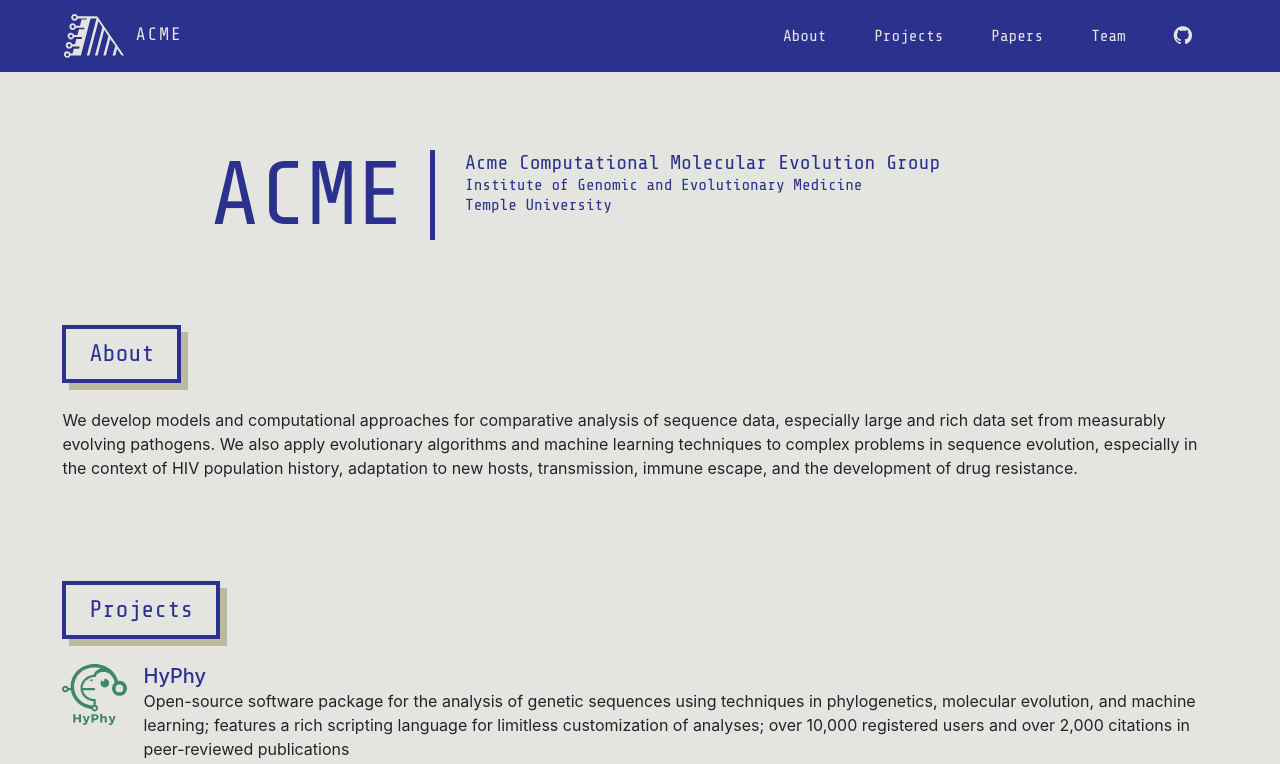
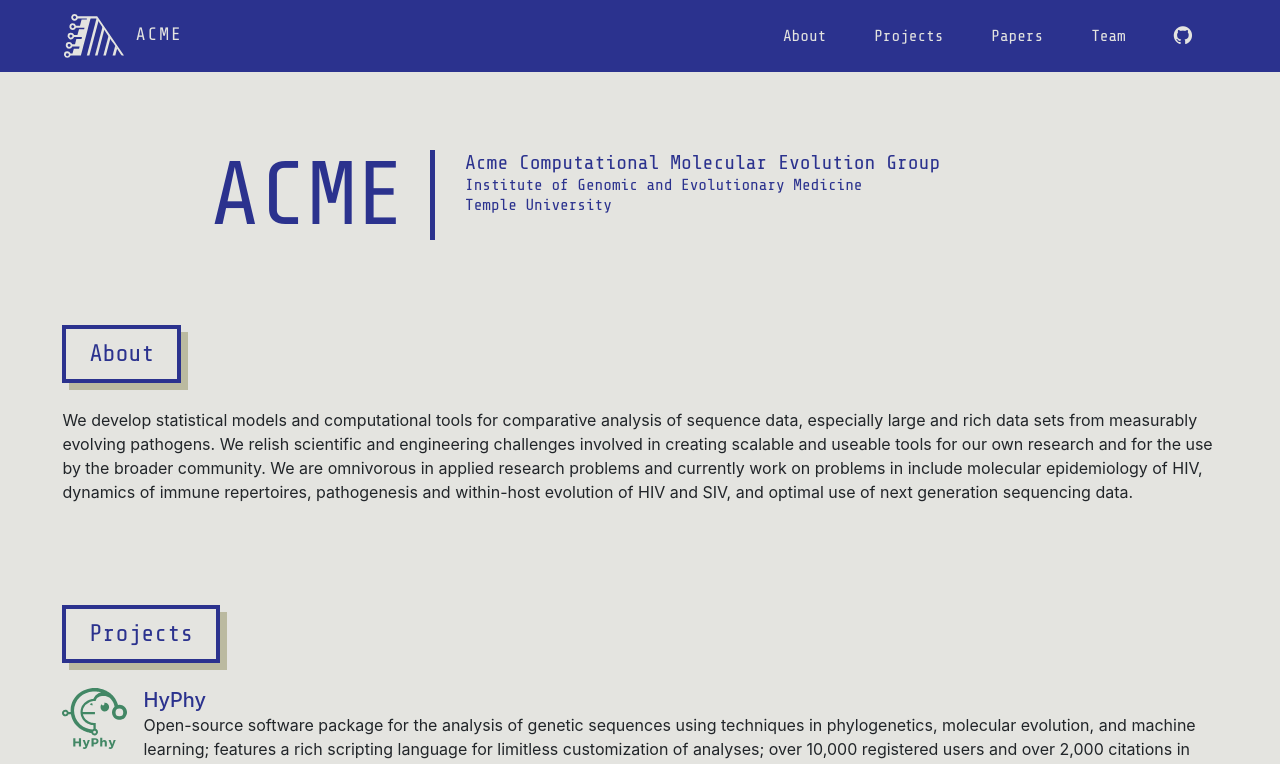
Before and after one commit to veg/LabSite, a React (Create React App) app: page / in a window 1280 px wide. Shown: the top 764 px of the page. Built offline with nearby package versions, Linux system fonts and the light colour scheme.

Commit message:
update about section

```diff
--- a/src/app.jsx
+++ b/src/app.jsx
@@ -10,7 +10,15 @@
     return(
 			<div id="about">
 				<h2 className="title">About</h2>
-        <p>We develop models and computational approaches for comparative analysis of sequence data, especially large and rich data set from measurably evolving pathogens. We also apply evolutionary algorithms and machine learning techniques to complex problems in sequence evolution, especially in the context of HIV population history, adaptation to new hosts, transmission, immune escape, and the development of drug resistance.</p>
+        <p>We develop statistical models and computational tools for comparative
+          analysis of sequence data, especially large and rich data sets from
+          measurably evolving pathogens. We relish scientific and engineering
+          challenges involved in creating scalable and useable tools for our own
+          research and for the use by the broader community. We are omnivorous
+          in applied research problems and currently work on problems in include
+          molecular epidemiology of HIV, dynamics of immune repertoires,
+          pathogenesis and within-host evolution of HIV and SIV, and optimal use
+          of next generation sequencing data.</p>
 			</div>
     );
   }
```
